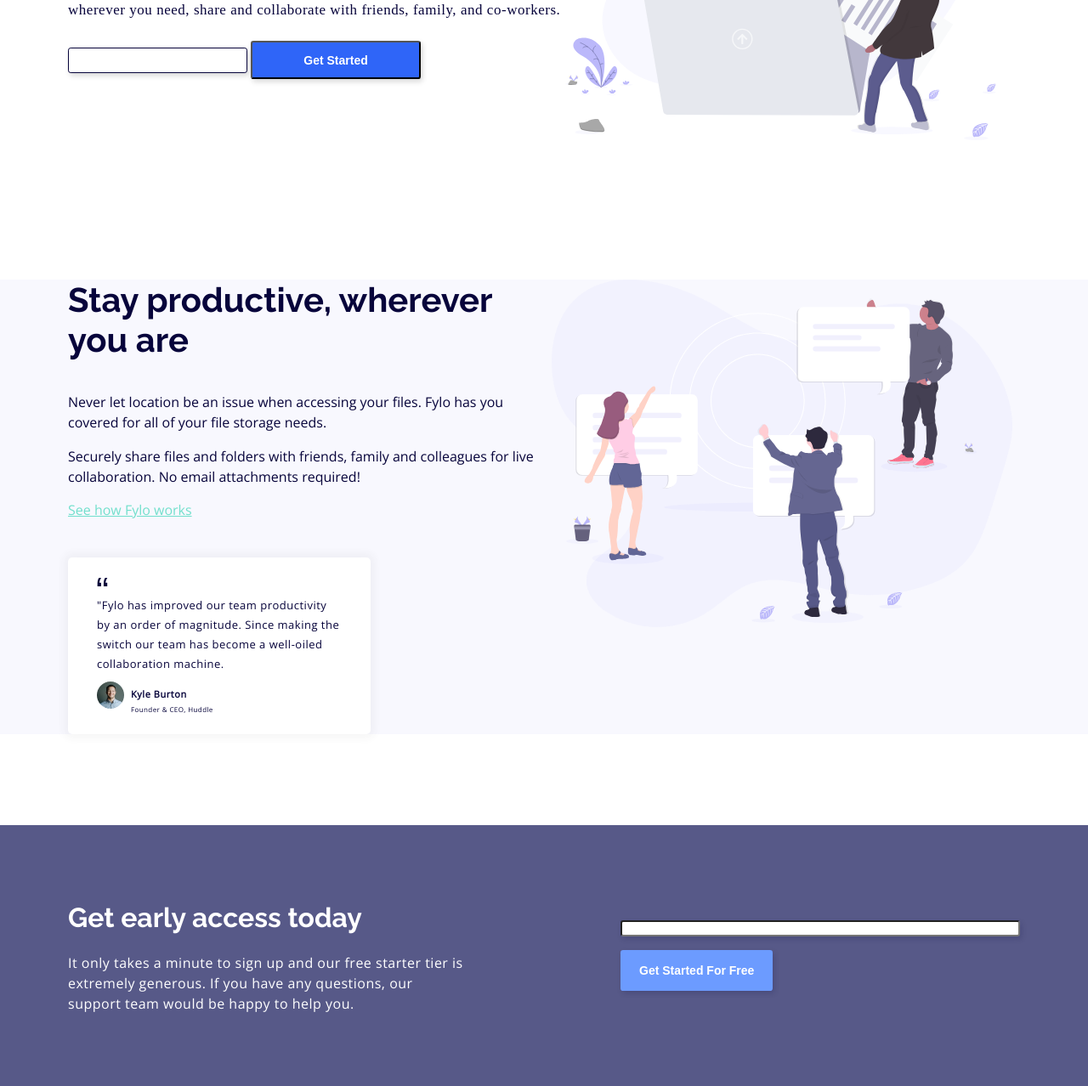
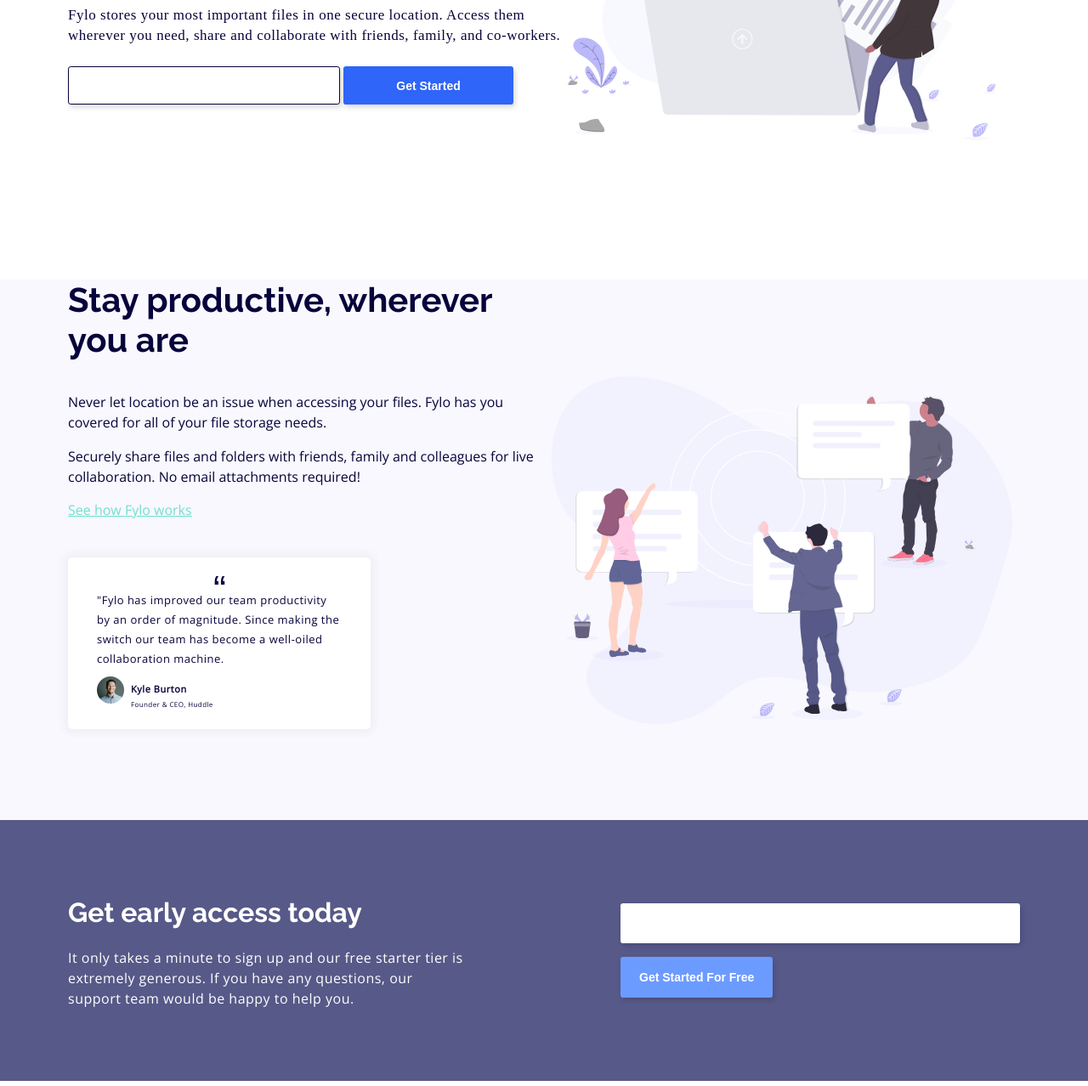
Before and after one commit to VasconcellosDev/fylo-landing-page, a website built with Vite: page index.html in a window 1280 px wide. Shown: the part 425-1703 px from the top of the page at 85% size. Built offline with nearby package versions, Linux system fonts and the light colour scheme.

```diff
--- a/style.css
+++ b/style.css
@@ -18,6 +18,9 @@
 }
 
 .header__navigation a {
+  font-family: "Raleway";
+
+  color: #07043b;
   font-weight: 400;
   font-size: 16px;
   line-height: 19px;
@@ -44,6 +47,7 @@
 }
 
 .hero h1 {
+  font-family: "Raleway";
   font-weight: 700;
   font-size: 40px;
   line-height: 60px;
@@ -69,13 +73,14 @@
   line-height: 19px;
 
   color: #c2c2c2;
-  height: 8px;
+  width: 100%;
   max-width: 320px;
   box-sizing: border-box;
   border: 0.625px solid #07043b;
   box-shadow: 2px 3px 6px rgba(0, 0, 0, 0.15925);
   border-radius: 3.125px;
   padding: 14px;
+  height: 45px;
 }
 
 .hero__form button {
@@ -88,11 +93,11 @@
   width: 200px;
   height: 45px;
   color: white;
-  box-sizing: border-box;
   background: #2f65f8;
   box-shadow: 2px 3px 6px rgba(0, 0, 0, 0.15925);
   border-radius: 3.125px;
   color: #ffffff;
+  border: none;
 }
 
 .hero__section-container {
@@ -109,6 +114,7 @@
 
 .testimonials__container {
   align-self: center;
+  padding-bottom: 107px;
 }
 
 .testimonials__title {
@@ -133,8 +139,9 @@
 }
 
 .testimonials__main-image {
+  width: 100%;
   max-width: 542px;
-  width: 100%;
+  align-self: center;
   object-fit: contain;
   justify-self: center;
 }
@@ -204,11 +211,16 @@
   margin-top: 16px;
 }
 
+.testimonials__quote-icon {
+  display: grid;
+  justify-self: center;
+}
+
 .subscription {
   background: #575988;
   width: 100%;
   padding: 85px 80px;
-  margin-top: 107px;
+
   display: grid;
   grid-template-columns: 1fr 1fr;
   gap: 180px;
@@ -234,6 +246,8 @@
   box-shadow: 2px 3px 6px rgba(7, 4, 59, 0.157043);
   border-radius: 3.125px;
   max-width: 480px;
+  padding: 16px;
+  border: none;
 }
 
 .subscription__content__title {
```
